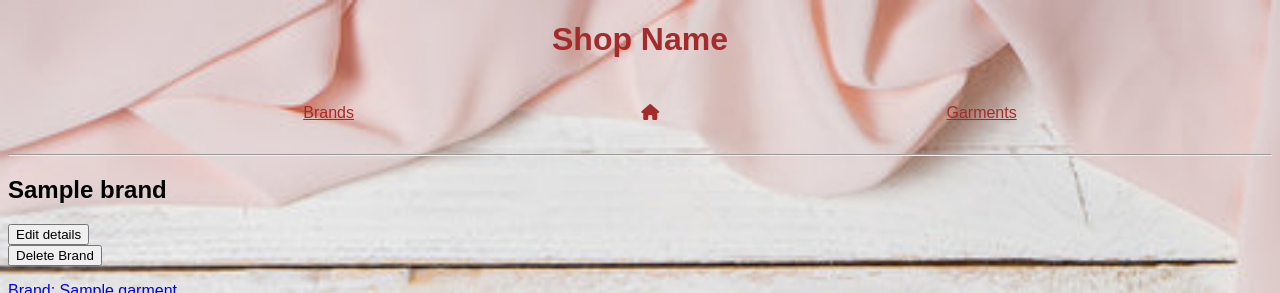
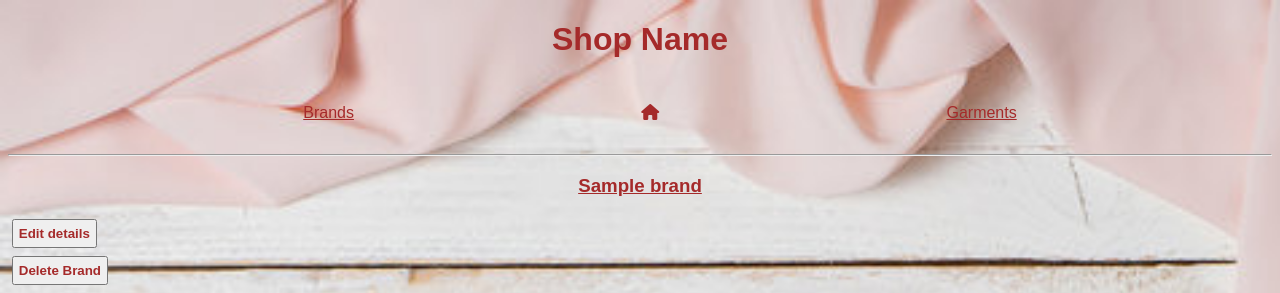
Before and after one commit to sreadytocode/Python_project, a Flask app: page /brands/1 in a window 1280 px wide. Shown: the top 293 px of the page. Run offline with Flask 2, Linux system fonts and the light colour scheme; a database or web service that is not in the repository returns one stand-in record (values such as "Sample title"); some libraries are stand-ins or nearby versions.

Commit message:
Fixed issue with header in css and individual garment page look

```diff
--- a/static/css/style.css
+++ b/static/css/style.css
@@ -50,7 +50,7 @@ nav {
 }
 
 footer {
-    display: flex;
+    display: block;
     color: brown;
     flex-direction:column;
     bottom: 0;
@@ -135,10 +135,10 @@ footer {
 }
 
 .individual-garment {
-    display: flex;
-    margin-left: 100px;
+    display: block;
+    margin-left: 1px;
     overflow: hidden;
-    float: left;
+    /* float: left; */
     align-content: flex-start;
 
 }
@@ -146,6 +146,7 @@ footer {
 .individual-text {
     text-align: right;
     align-content: flex-end;
+    margin-bottom: 10px;
 }
 
 .buttons {
@@ -153,7 +154,10 @@ footer {
 }
 
 .individual-content {
-    align-items: baseline;
+    /* align-items: baseline; */
+    display: flex;
+    justify-content: center;
+    gap: 10rem;
 }
 
 .footer {
@@ -211,3 +215,30 @@ span {
     gap: 5rem;
     margin: 10px;
 }
+
+.individual-brand-title {
+    color: brown;
+    font-weight: bold;
+    text-decoration: underline;
+    display: flex;
+    justify-content: center;
+}
+
+.individual-brand-buttons {
+    display: block;
+    justify-content: center;
+}
+
+.brand-button {
+    margin: 4px;
+
+    color: brown;
+    text-align: center;
+    padding: 0.3rem;
+    gap: 0.5rem;
+    font-weight: bold;
+}
+
+.combine {
+    display: block;
+}
--- a/templates/base.html
+++ b/templates/base.html
@@ -30,7 +30,7 @@
             </ul>
         </nav>
         </header>
-        <section>
+        <section class="base-section">
             <hr>
             {% block content %}
 
--- a/templates/brands/individual.html
+++ b/templates/brands/individual.html
@@ -2,23 +2,25 @@
 
 {% block content %}
 
+<section>
 <div>
-        <h1>{{ brand.name }}</h1>
+    <h1 class="individual-brand-title">{{ brand.name }}</h1>
 
 </div>
 
 <div class="individual-brand-buttons">
     <div>
         <form action="/brands/{{brand.id}}/edit">
-                <button class="edit-brand-button">Edit details</button>
+            <button class="brand-button">Edit details</button>
         </form>
     </div>
 
         <div>
             <form action="/brands/{{ brand.id }}/delete" method="post">
-                <button>Delete Brand</button>
+                <button class="brand-button">Delete Brand</button>
             </form>
-
+            </div>
+            <hr>
             <div>
 
                 {% for garment in garments %}
@@ -37,7 +39,7 @@
 
         </div>
     </div>
-
+</section>
 
 
 {% endblock content %}
--- a/templates/garments/individual.html
+++ b/templates/garments/individual.html
@@ -8,6 +8,7 @@
                     {% endif %}
                 {% endfor %}
             </div>
+            <div class="combine">
             <div class="individual-text">
 
                 <p>Name: {{ garment.name }} </p>
@@ -58,5 +59,6 @@
                     </form>
                 </div>
             </div>
+        </div>
     </div>
 {% endblock content %}
```
Lines whose indentation alone changed are shown as unchanged.
